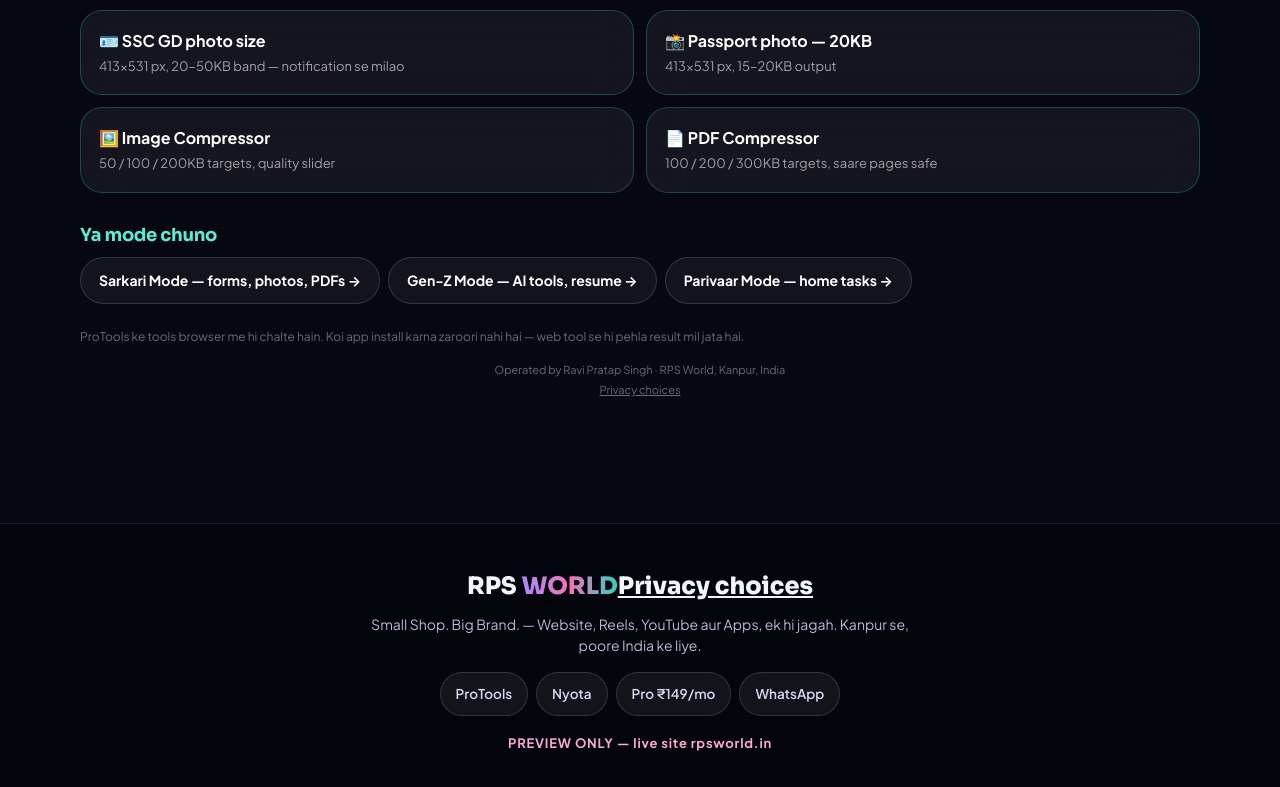
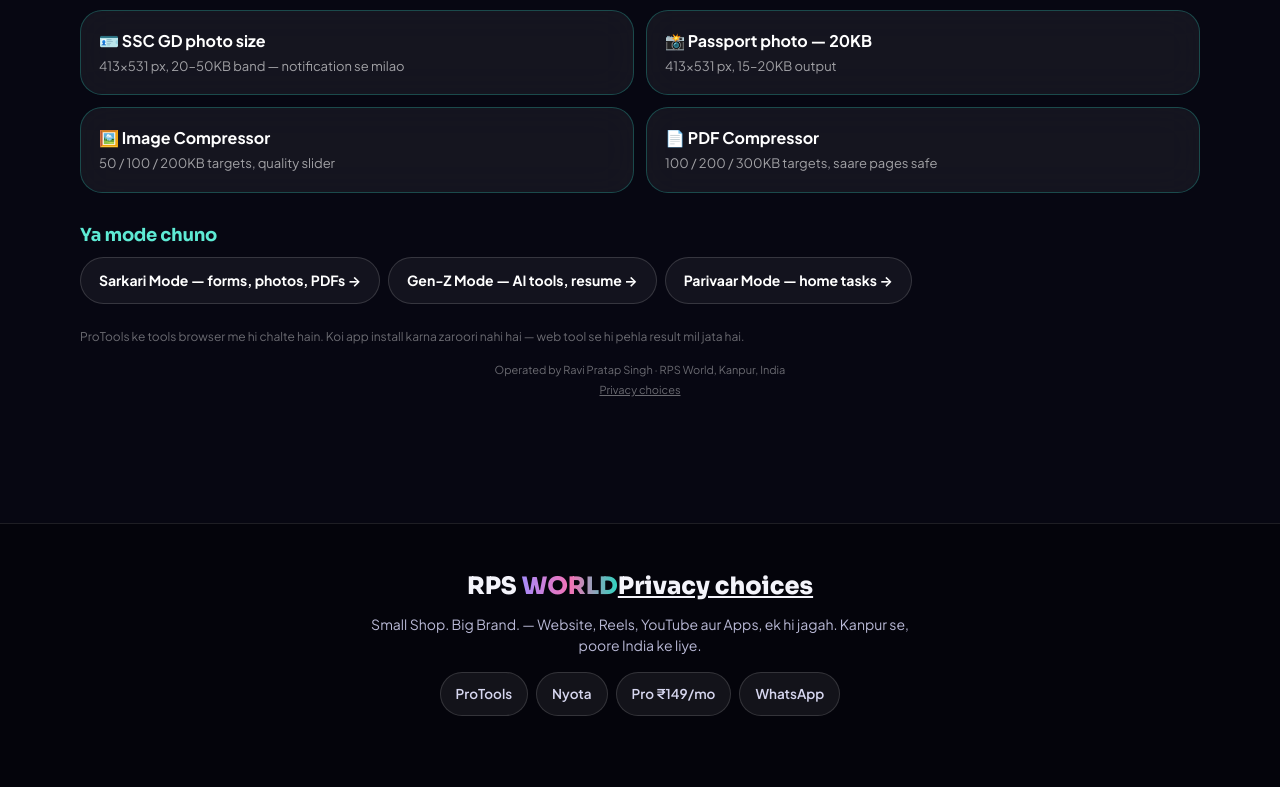
Before and after one commit to ravipratap7081-create/Rps-world-website, a Next.js app: page / in a window 1280 px wide. Shown: the part 6501-7288 px from the top of the page. Built offline with nearby package versions, Linux system fonts and the light colour scheme; no server answers.

Commit message:
Aurora Glass v2 live fix: remove PREVIEW ONLY footer note (#5)

```diff
--- a/app/page.js
+++ b/app/page.js
@@ -445,8 +445,7 @@ export default function Home() {
           <a href="https://rpsworld.in/coins">Pro ₹149/mo</a>
           <a href="https://wa.me/919235039317" target="_blank" rel="noopener">WhatsApp</a>
         </div>
-        <p className="preview-note">PREVIEW ONLY — live site rpsworld.in</p>
-      </footer>
+              </footer>
     </main>
   );
 }
```
